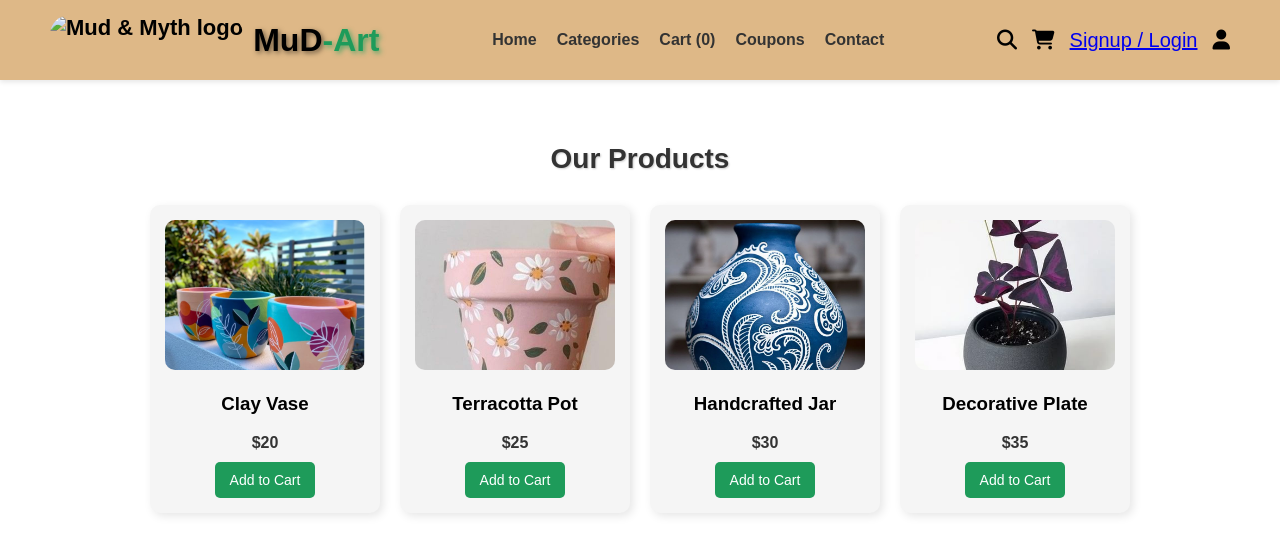
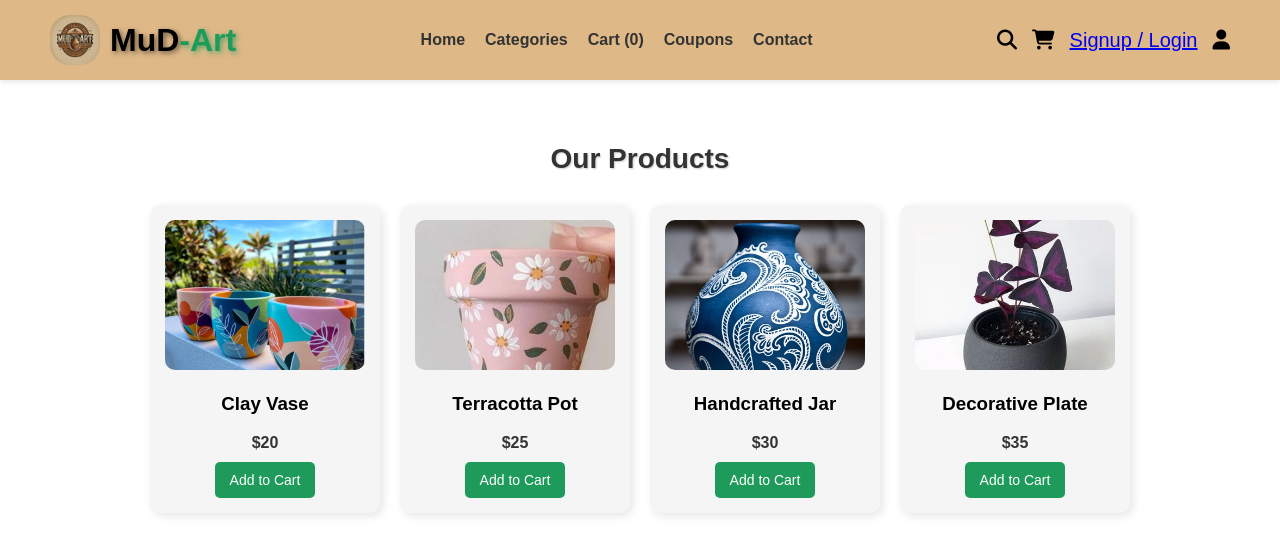
Before and after one commit to Mayanksh06/mudart2, a plain HTML site: page Shop.html in a window 1280 px wide. Drawn offline with Linux system fonts and the light colour scheme; files whose address does not match are found by name.

Commit message:
Update Shop.html

```diff
--- a/Shop.html
+++ b/Shop.html
@@ -10,7 +10,7 @@
 <body>
     <header class="header">
         <div class="logo">
-            <img src="./img/mudart.webp" alt="Mud & Myth logo">
+            <img src="mudart.webp" alt="Mud & Myth logo">
             <span class="h1">MuD<span class="highlight">-Art</span></span>
         </div>
         <nav class="nav-links">
```
